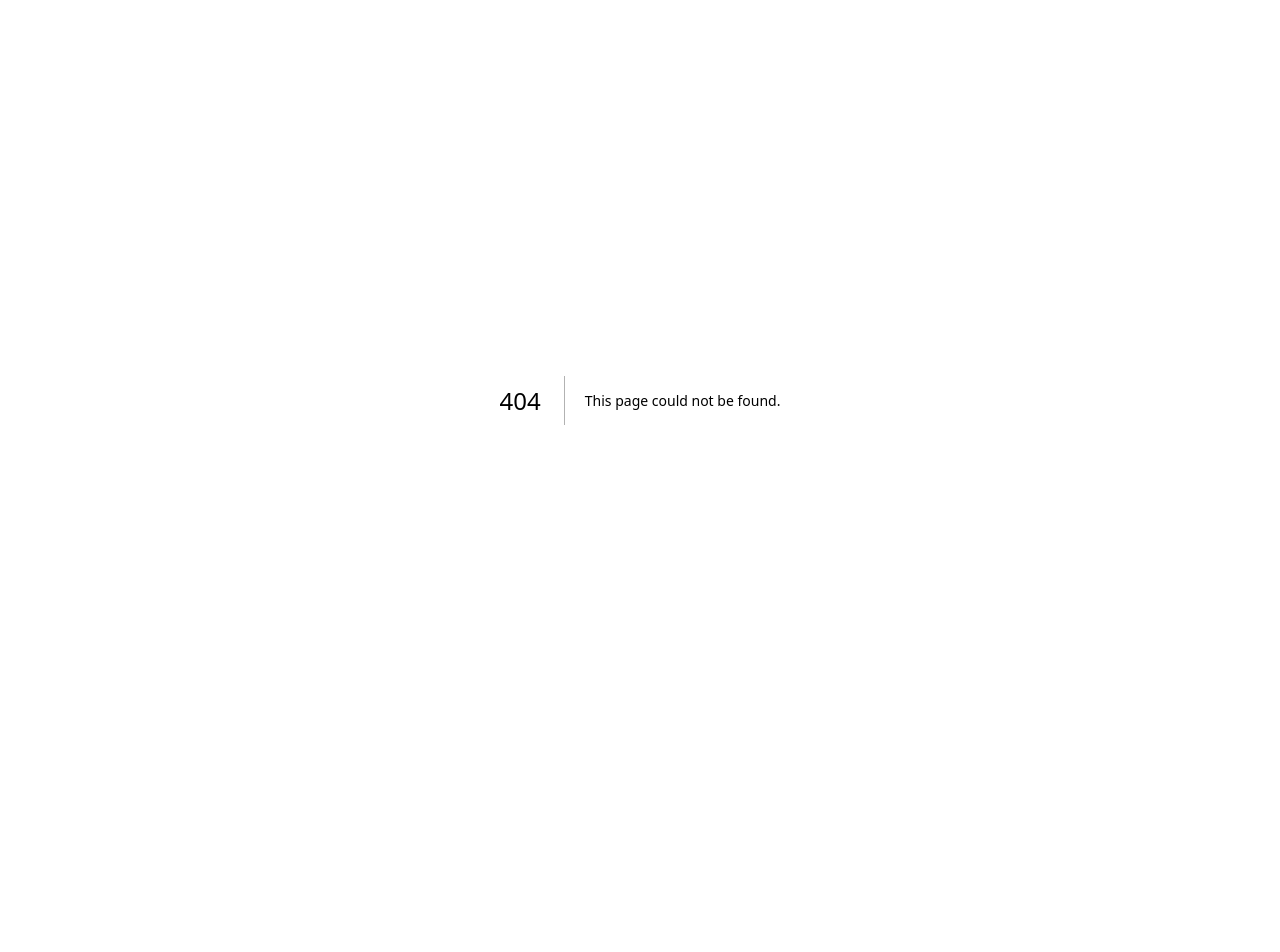
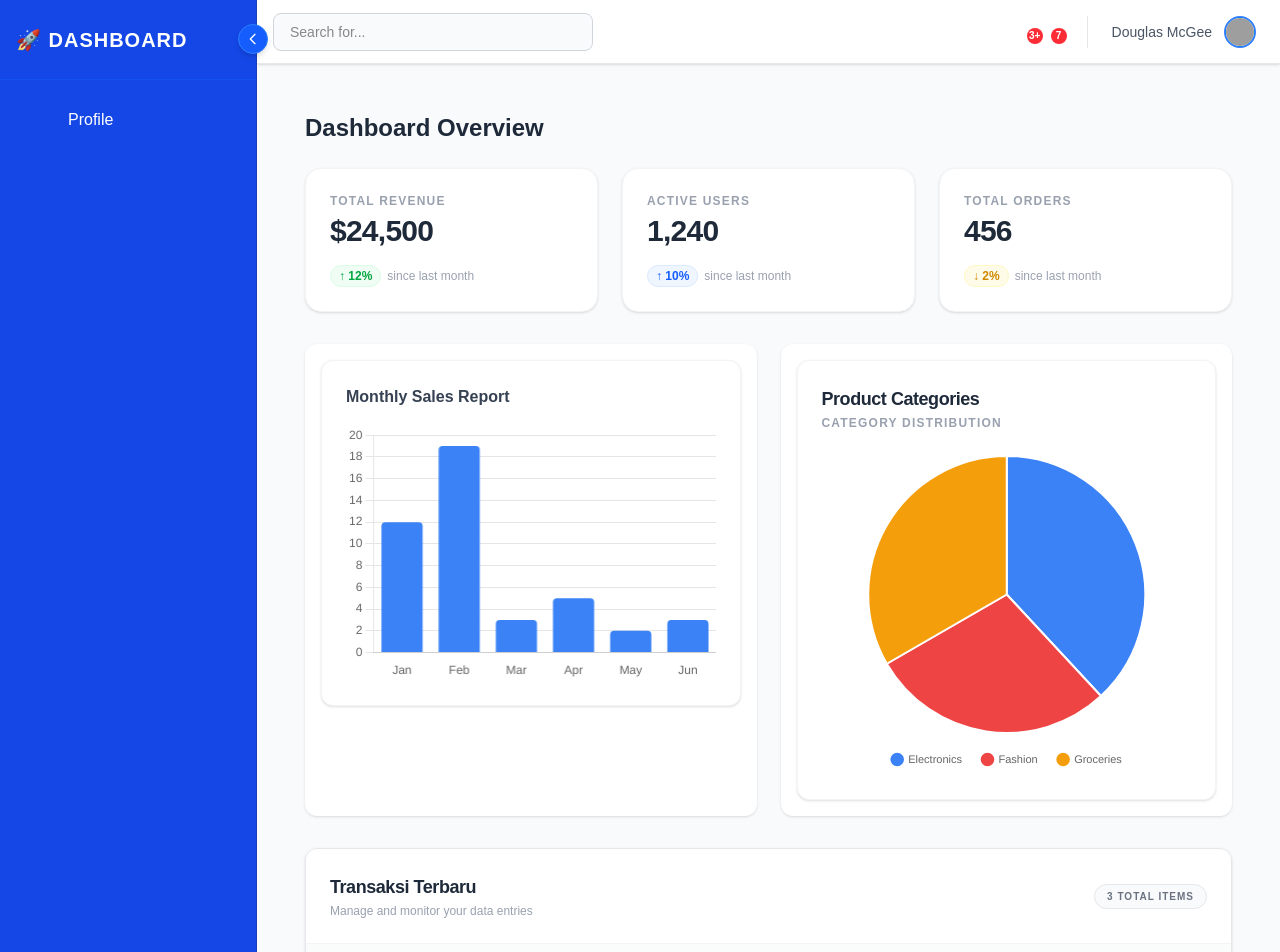
Before and after one commit to rizky1987/rzq-reactjs-vite-test, a Next.js app: page /dashboard in a window 1280 px wide. Before the commit this address had no page. Shown: the top 952 px of the page. Before the commit the page ends 800 px from the top, so only its background shows below. Built offline with nearby package versions, Linux system fonts and the light colour scheme; no server answers; grey boxes are pictures that could not be loaded.

Commit message:
dashboard beres

```diff
--- /dev/null
+++ b/src/app/(admin)/dashboard/page.tsx
@@ -0,0 +1,110 @@
+"use client";
+import dynamic from 'next/dynamic';
+
+const BarChart = dynamic(() => import('@/components/ui/BarChart'), {
+  ssr: false,
+  loading: () => <div className="h-64 bg-gray-100 animate-pulse rounded-xl" />
+});
+
+const SummaryCard = dynamic(() => import('@/components/ui/SummaryCard'), {
+  ssr: false,
+  loading: () => <div className="h-64 bg-gray-100 animate-pulse rounded-xl" />
+});
+
+const PieChart = dynamic(() => import('@/components/ui/PieChart'), {
+  ssr: false,
+  loading: () => <div className="h-64 bg-gray-100 animate-pulse rounded-xl" />
+});
+
+const DataGrid = dynamic(() => import('@/components/ui/DataGrid'), {
+  ssr: false,
+  loading: () => <div className="h-64 bg-gray-100 animate-pulse rounded-xl" />
+});
+
+export default function Dashboard() {
+
+  const transactionColumns = [
+    { key: 'customer', label: 'Customer' },
+    { key: 'product', label: 'Product' },
+    { key: 'amount', label: 'Amount' },
+    { key: 'status', label: 'Status' },
+  ];
+
+  const transactionData = [
+    { customer: 'Rizky Dev', product: 'MacBook Pro M3', amount: '$2,499', status: 'Completed' },
+    { customer: 'Sarah Connor', product: 'iPhone 15 Pro', amount: '$999', status: 'Pending' },
+    { customer: 'Budi Utomo', product: 'Logitech MX Master', amount: '$99', status: 'Completed' },
+  ];
+  return (
+    <main>
+        {/* Container Utama: Mengatur padding agar lebih kecil di mobile (p-4) dan besar di desktop (p-6) */}
+        <div className="p-4 md:p-6 bg-gray-50 min-h-screen">
+
+          <h1 className="text-2xl font-bold text-gray-800 mb-6">Dashboard Overview</h1>
+
+          {/* 1. Stats Cards (Grid Kecil)
+              - grid-cols-1: 1 kolom di mobile
+              - sm:grid-cols-2: 2 kolom di tablet kecil
+              - lg:grid-cols-3: 3 kolom di layar lebar
+          */}
+          <div className="grid grid-cols-1 sm:grid-cols-2 lg:grid-cols-3 gap-4 md:gap-6 mb-8">
+              <SummaryCard
+                variant='success'
+                title='Total Revenue'
+                summary='$24,500'
+                description='↑ 12%'
+              />
+
+              <SummaryCard
+                variant='primary'
+                title='Active Users'
+                summary='1,240'
+                description='↑ 10%'
+              />
+
+              <SummaryCard
+                variant='warning'
+                title='Total Orders'
+                summary='456'
+                description='↓ 2%'
+              />
+          </div>
+
+          {/* 2. Charts Section (Grid Grafik)
+              - grid-cols-1: Di mobile grafik bertumpuk ke bawah
+              - lg:grid-cols-2: Di layar besar grafik bersampingan
+          */}
+          <div className="grid grid-cols-1 lg:grid-cols-2 gap-6 mb-8">
+              <div className="bg-white p-4 rounded-xl shadow-sm">
+                <BarChart
+                    variant='primary'
+                    title='Monthly Sales Report'
+                    labels={['Jan', 'Feb', 'Mar', 'Apr', 'May', 'Jun']}
+                    data={[12, 19, 3, 5, 2, 3]}
+                />
+              </div>
+
+              <div className="bg-white p-4 rounded-xl shadow-sm">
+                <PieChart
+                  title='Product Categories'
+                  labels={['Electronics', 'Fashion', 'Groceries']}
+                  data={[40, 30, 35]}
+                />
+              </div>
+          </div>
+
+          {/* 3. Data Grid (Tabel)
+              - Menggunakan overflow-x-auto di dalam komponen DataGrid sangat penting
+                agar tabel bisa di-swipe ke samping di HP tanpa merusak layout.
+          */}
+          <div className="w-full overflow-hidden bg-white rounded-xl shadow-sm">
+            <DataGrid
+              title="Transaksi Terbaru"
+              columns={transactionColumns}
+              data={transactionData}
+            />
+          </div>
+        </div>
+        </main>
+  );
+}
--- /dev/null
+++ b/src/app/(admin)/layout.tsx
@@ -0,0 +1,39 @@
+import Sidebar from "@/components/layout/sidebar/sidebar";
+import Topbar from "@/components/layout/topbar/Topbar";
+import Footer from "@/components/layout/footer/Footer";
+export default async function AdminLayout({
+  children,
+}: {
+  children: React.ReactNode;
+}) {
+  return (
+
+    // Menggunakan flex-row agar Sidebar dan Konten Utama berdampingan dari ujung atas
+    <div id="wrapper" className="flex min-h-screen w-full bg-gray-50 overflow-x-hidden">
+
+      {/* 1. SIDEBAR: Full Height dari atas sampai bawah */}
+      <aside className="shrink-0 z-40 bg-blue-700 border-r border-blue-800">
+        <Sidebar />
+      </aside>
+
+      {/* 2. RIGHT SECTION: Kontainer untuk Topbar, Main Content, dan Footer */}
+      <div className="flex-1 flex flex-col min-w-0">
+
+        {/* TOPBAR: Sekarang lebarnya hanya sejauh sisa ruang setelah Sidebar */}
+        <header className="w-full z-30 sticky top-0">
+          <Topbar />
+        </header>
+
+        {/* AREA KONTEN UTAMA: Mengambil sisa ruang vertikal agar Footer terdorong ke bawah */}
+        <main className="flex-1 p-4 md:p-6">
+          <div className="container mx-auto">
+            {children}
+          </div>
+        </main>
+
+        {/* FOOTER: Sekarang lebarnya juga mengikuti area konten (tidak di bawah sidebar) */}
+        <Footer />
+      </div>
+      </div>
+  );
+}
--- a/src/app/api/auth/login/route.ts
+++ b/src/app/api/auth/login/route.ts
@@ -7,6 +7,11 @@ import jwt from 'jsonwebtoken';
 export async function POST(request: Request) {
   try {
     const { email, password } = await request.json();
+
+    // Validasi input dasar untuk mencegah query kosong ke DB
+    if (!email || !password) {
+      return NextResponse.json({ error: 'Email dan password wajib diisi' }, { status: 400 });
+    }
 
     // 1. Cari user di PostgreSQL
     const user = await prisma.user.findUnique({ where: { email } });
@@ -20,24 +25,30 @@ export async function POST(request: Request) {
       return NextResponse.json({ error: 'Email atau password salah' }, { status: 401 });
     }
 
+    // 安全 (Aman): Beri fallback jika JWT_SECRET lupa dipasang di .env
+    const secret = process.env.JWT_SECRET || 'fallback_secret_lokal_sementara';
+
+    if (!process.env.JWT_SECRET) {
+      console.warn("⚠️ Peringatan: JWT_SECRET belum dikonfigurasi di file .env!");
+    }
+
     // 3. Buat JWT Token (Masa berlaku 1 jam)
     const token = jwt.sign(
       { userId: user.id, email: user.email, role : user.role },
-      process.env.JWT_SECRET!,
+      secret,
       { expiresIn: '1h' }
     );
 
     const sessionData = {
       userId: user.id,
       email: user.email,
-      role: user.role // Penting agar Sidebar tahu role user ini apa
+      role: user.role
     };
 
-    // 4. Simpan ke Redis dengan TTL 3600 detik (1 jam)
-    // Format Key: token:[string_token_jwt]
+    // 4. Simpan ke Redis (Pastikan server Redis kamu sudah running!)
     await redis.set(`session:${token}`, JSON.stringify(sessionData), 'EX', 3600);
 
-    // 5. Kembalikan response berupa HTTP-Only Cookie demi keamanan dari XSS
+    // 5. Kembalikan response berupa HTTP-Only Cookie
     const response = NextResponse.json(
       { message: 'Login Berhasil', user: { name: user.name, email: user.email, role : user.role } },
       { status: 200 }
@@ -53,7 +64,13 @@ export async function POST(request: Request) {
 
     return response;
   } catch (error) {
-    console.error('Login Error:', error);
-    return NextResponse.json({ error: 'Internal Server Error' }, { status: 500 });
+    // 💡 Intip terminal server kamu, pesan aslinya pasti tertangkap di sini
+    console.error('🔴 LOGIN ERROR CRASHED:', error);
+
+    // Pastikan mengembalikan JSON bersih, bukan string mentah
+    return NextResponse.json(
+      { error: 'Internal Server Error', details: error instanceof Error ? error.message : 'Unknown error' },
+      { status: 500 }
+    );
   }
 }
--- a/src/components/layout/topbar/Topbar.tsx
+++ b/src/components/layout/topbar/Topbar.tsx
@@ -1,3 +1,4 @@
+"use client"
 import { useState } from 'react';
 
 const Topbar = () => {
--- a/src/components/ui/BarChart.tsx
+++ b/src/components/ui/BarChart.tsx
@@ -1,37 +1,106 @@
-import { Bar } from 'react-chartjs-2';
+"use client";
 
-interface BarChartProps extends React.ButtonHTMLAttributes<HTMLButtonElement> {
+import { useEffect, useRef } from 'react';
+// Kita pakai library inti Chart.js langsung untuk kestabilan maksimal
+import {
+  Chart,
+  CategoryScale,
+  LinearScale,
+  BarElement,
+  BarController,
+  Title,
+  Tooltip,
+  Legend,
+} from 'chart.js';
+
+interface BarChartProps extends React.HTMLAttributes<HTMLDivElement> {
   variant?: 'primary' | 'danger' | 'success' | 'warning';
-  labels : string[];
-  data : number[];
-  title : string;
+  labels: string[];
+  data: number[];
+  title: string;
 }
 
-const BarChart = ({ variant = 'primary', title, labels, data }: BarChartProps) => {
+const BarChart = ({ variant = 'primary', title, labels, data, className, ...props }: BarChartProps) => {
+  const canvasRef = useRef<HTMLCanvasElement>(null);
+  const chartRef = useRef<Chart | null>(null);
 
-  const variants = {
+  const colors = {
     primary: '#3b82f6',
     danger: '#ef4444',
     success: '#22c55e',
     warning: '#f59e0b',
   };
 
-  const chartData = {
+  useEffect(() => {
+    // 1. Registrasi tepat di dalam useEffect untuk memastikan window/browser sudah siap
+    Chart.register(
+      CategoryScale,
+      LinearScale,
+      BarElement,
+      BarController,
+      Title,
+      Tooltip,
+      Legend
+    );
+
+    if (canvasRef.current) {
+      const ctx = canvasRef.current.getContext('2d');
+
+      if (ctx) {
+        // 2. Hancurkan chart lama jika ada sebelum membuat yang baru (mencegah duplikasi)
+        if (chartRef.current) {
+          chartRef.current.destroy();
+        }
+
+        // 3. Inisialisasi Chart baru
+        chartRef.current = new Chart(ctx, {
+          type: 'bar',
+          data: {
             labels: labels,
-    datasets: [
-      {
+            datasets: [{
               label: title,
               data: data,
-        backgroundColor: variants[variant],
+              backgroundColor: colors[variant],
+              borderRadius: 4,
+            }]
           },
-    ],
+          options: {
+            responsive: true,
+            maintainAspectRatio: false,
+            plugins: {
+              legend: { display: false }
+            },
+            scales: {
+              x: {
+                type: 'category', // Ini kuncinya agar tidak eror "category scale"
+                grid: { display: false }
+              },
+              y: {
+                beginAtZero: true,
+                ticks: { precision: 0 }
+              }
+            }
+          }
+        });
+      }
+    }
+
+    // Cleanup saat komponen dicopot (unmount)
+    return () => {
+      if (chartRef.current) {
+        chartRef.current.destroy();
+      }
     };
+  }, [labels, data, variant, title]); // Re-render jika data berubah
 
   return (
-   <div className="bg-white p-6 rounded-xl shadow-sm border border-gray-100">
+    <div
+      className={`bg-white p-6 rounded-xl shadow-sm border border-gray-100 ${className || ''}`}
+      {...props}
+    >
       <h3 className="font-bold text-gray-700 mb-4">{title}</h3>
       <div className="h-64">
-            <Bar data={chartData} options={{ maintainAspectRatio: false }} />
+        <canvas ref={canvasRef}></canvas>
       </div>
     </div>
   );
--- a/src/components/ui/DataGrid.tsx
+++ b/src/components/ui/DataGrid.tsx
@@ -1,3 +1,5 @@
+"use client";
+
 interface DataGridProps {
   title: string;
   columns: { key: string; label: string }[];
--- a/src/components/ui/PieChart.tsx
+++ b/src/components/ui/PieChart.tsx
@@ -1,12 +1,25 @@
-import { Pie } from 'react-chartjs-2';
+"use client";
 
-interface PieChartProps {
+import { useEffect, useRef } from 'react';
+// Kita pakai library inti Chart.js langsung untuk kestabilan maksimal
+import {
+  Chart,
+  ArcElement,
+  PieController, // Wajib ada untuk render manual Pie Chart
+  Tooltip,
+  Legend,
+  Title
+} from 'chart.js';
+
+interface PieChartProps extends React.HTMLAttributes<HTMLDivElement> {
   labels: string[];
   data: number[];
   title: string;
 }
 
-const PieChart = ({ title, labels, data }: PieChartProps) => {
+const PieChart = ({ title, labels, data, className, ...props }: PieChartProps) => {
+  const canvasRef = useRef<HTMLCanvasElement>(null);
+  const chartRef = useRef<Chart | null>(null);
 
   const dashboardColors = [
     '#3b82f6', '#ef4444', '#f59e0b', '#22c55e', '#6366f1',
@@ -15,7 +28,29 @@ const PieChart = ({ title, labels, data }: PieChartProps) => {
     '#d946ef', '#64748b', '#71717a', '#78350f', '#000000'
   ];
 
-  const pieData = {
+  useEffect(() => {
+    // 1. Registrasi modul inti khusus Pie Chart di sisi klien
+    Chart.register(
+      ArcElement,
+      PieController,
+      Tooltip,
+      Legend,
+      Title
+    );
+
+    if (canvasRef.current) {
+      const ctx = canvasRef.current.getContext('2d');
+
+      if (ctx) {
+        // 2. Hancurkan instance grafik lama jika ada sebelum re-render
+        if (chartRef.current) {
+          chartRef.current.destroy();
+        }
+
+        // 3. Inisialisasi Pie Chart baru secara manual
+        chartRef.current = new Chart(ctx, {
+          type: 'pie',
+          data: {
             labels: labels,
             datasets: [
               {
@@ -25,9 +60,9 @@ const PieChart = ({ title, labels, data }: PieChartProps) => {
                 borderColor: '#ffffff',
               },
             ],
-  };
-
-  const options = {
+          },
+          options: {
+            responsive: true,
             maintainAspectRatio: false,
             plugins: {
               legend: {
@@ -43,13 +78,27 @@ const PieChart = ({ title, labels, data }: PieChartProps) => {
               tooltip: {
                 padding: 12,
                 backgroundColor: 'rgba(0, 0, 0, 0.8)',
+              },
+            },
+          },
+        });
       }
-    },
+    }
+
+    // Cleanup saat komponen dicopot (unmount)
+    return () => {
+      if (chartRef.current) {
+        chartRef.current.destroy();
+      }
     };
+  }, [labels, data, title]); // Grafik akan di-update otomatis jika props berubah
 
   return (
-    <div className="bg-white p-4 sm:p-6 rounded-xl shadow-sm border border-gray-100 flex flex-col h-full">
-      {/* Header: Ukuran teks adaptif */}
+    <div
+      className={`bg-white p-4 sm:p-6 rounded-xl shadow-sm border border-gray-100 flex flex-col h-full ${className || ''}`}
+      {...props}
+    >
+      {/* Header */}
       <div className="mb-6">
         <h3 className="font-bold text-gray-800 text-base sm:text-lg tracking-tight">
           {title}
@@ -59,13 +108,9 @@ const PieChart = ({ title, labels, data }: PieChartProps) => {
         </p>
       </div>
 
-      {/* Chart Wrapper: Tinggi responsif
-          - h-64 (256px) di mobile agar tidak memakan layar
-          - sm:h-72 (288px) di layar sedang
-          - lg:h-80 (320px) di layar besar
-      */}
+      {/* Chart Wrapper */}
       <div className="relative h-64 sm:h-72 lg:h-80 w-full flex justify-center items-center">
-        <Pie data={pieData} options={options} />
+        <canvas ref={canvasRef}></canvas>
       </div>
     </div>
   );
--- /dev/null
+++ b/src/lib/chartConfig.ts
@@ -0,0 +1,23 @@
+import {
+  Chart as ChartJS,
+  CategoryScale,
+  LinearScale,
+  BarElement,
+  ArcElement,
+  Title,
+  Tooltip,
+  Legend,
+} from 'chart.js';
+
+// Registrasikan SEMUA skala dan elemen sekaligus di sini
+ChartJS.register(
+  CategoryScale,
+  LinearScale,
+  BarElement,
+  ArcElement,
+  Title,
+  Tooltip,
+  Legend
+);
+
+export default ChartJS;
```
Also changed, not shown: 1 other file (tests, documents, lock files or other folders). Lines whose indentation alone changed are shown as unchanged.
